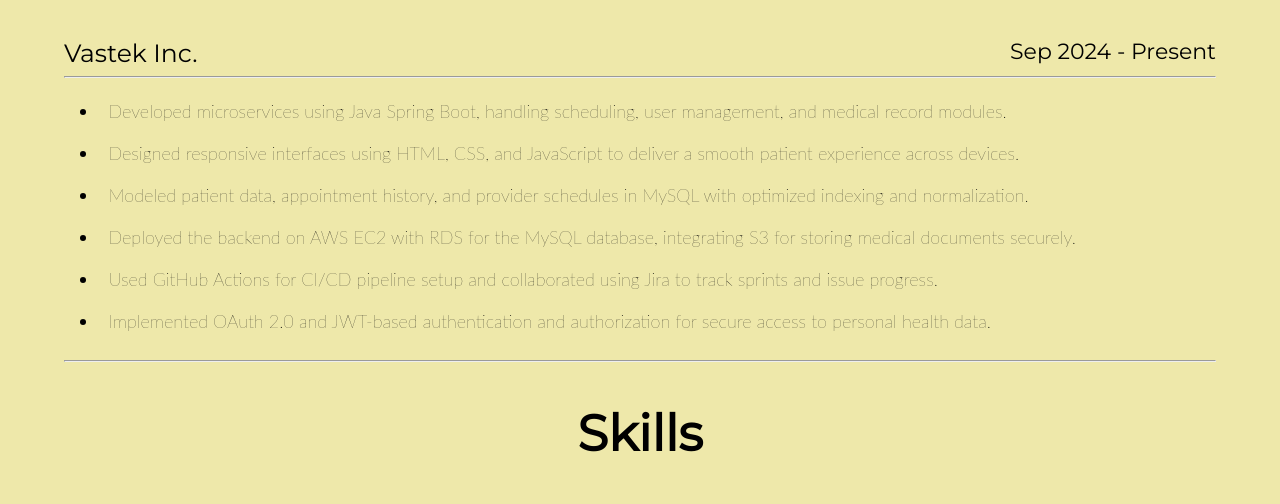
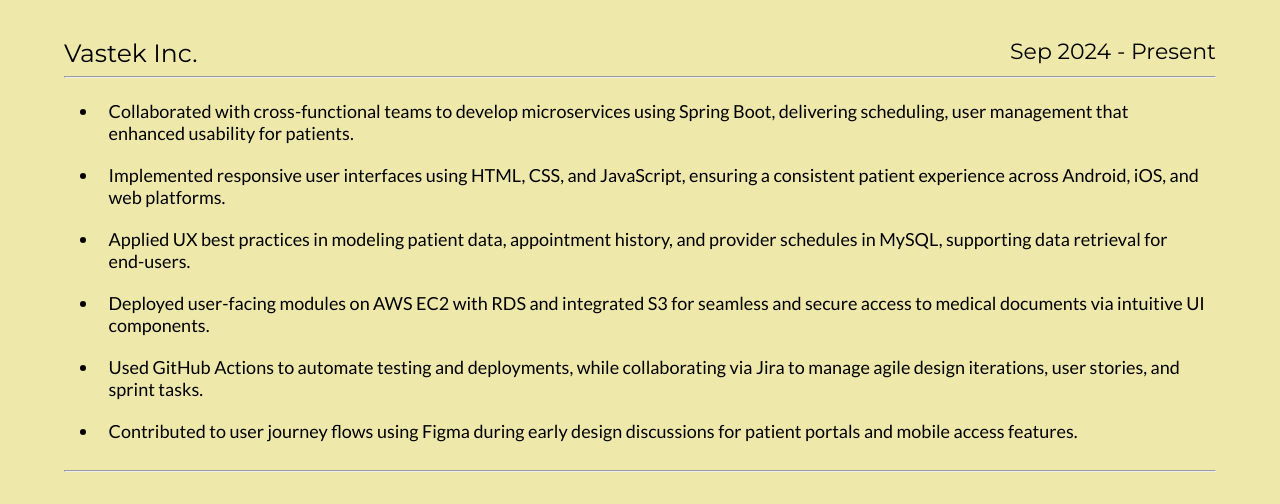
Before and after one commit to Sainath1745/portfolio, a plain HTML site: page index.html in a window 1280 px wide. Shown: the part 1337-1841 px from the top of the page. Drawn offline with Linux system fonts and the light colour scheme.

Commit message:
changes in font

```diff
--- a/index.html
+++ b/index.html
@@ -4,6 +4,7 @@
         <meta name="viewport" content="width=device-width, initial-scale=1.0">
         <link rel="stylesheet" href="portfolio.css">
         <link href="https://fonts.googleapis.com/css2?family=Montserrat&display=swap" rel="stylesheet">
+        <link href="https://fonts.googleapis.com/css2?family=Lato&display=swap" rel="stylesheet">
     </head>
     <body>
         <div id = "wrapper">
@@ -42,12 +43,12 @@
             </h3>
             <hr>
             <ul>
-                <li>Developed microservices using Java Spring Boot, handling scheduling, user management, and medical record modules.</li>
-                <li>Designed responsive interfaces using HTML, CSS, and JavaScript to deliver a smooth patient experience across devices.</li>
-                <li>Modeled patient data, appointment history, and provider schedules in MySQL with optimized indexing and normalization.</li>
-                <li>Deployed the backend on AWS EC2 with RDS for the MySQL database, integrating S3 for storing medical documents securely.</li>
-                <li>Used GitHub Actions for CI/CD pipeline setup and collaborated using Jira to track sprints and issue progress.</li>
-                <li>Implemented OAuth 2.0 and JWT-based authentication and authorization for secure access to personal health data.</li>
+                <li>Collaborated with cross-functional teams to develop microservices using Spring Boot, delivering scheduling, user management that enhanced usability for patients.</li>
+                <li>Implemented responsive user interfaces using HTML, CSS, and JavaScript, ensuring a consistent patient experience across Android, iOS, and web platforms.</li>
+                <li>Applied UX best practices in modeling patient data, appointment history, and provider schedules in MySQL, supporting data retrieval for end-users.</li>
+                <li>Deployed user-facing modules on AWS EC2 with RDS and integrated S3 for seamless and secure access to medical documents via intuitive UI components.</li>
+                <li>Used GitHub Actions to automate testing and deployments, while collaborating via Jira to manage agile design iterations, user stories, and sprint tasks.</li>
+                <li>Contributed to user journey flows using Figma during early design discussions for patient portals and mobile access features.</li>
             </ul>
             <hr>
          </div>
--- a/portfolio.css
+++ b/portfolio.css
@@ -128,7 +128,6 @@
     text-align : left;
     font-size : 16px;
     padding : 0 2%;
-    font-weight: 100;
     font-family : 'Lato', 'sans-serif';
     line-height : 1.5em;
     word-spacing: 0.1em;
@@ -171,7 +170,6 @@
 
 .Experience ul li{
     font-family: 'Lato', sans-serif;
-    font-weight : 100;
     padding : 10px;
 }
 
@@ -240,7 +238,6 @@
 .P-Sections p{
     font-size : 18px;
     font-family : "Lato", sans-serif;
-    font-weight : 100;
     padding : 0 1%;
     text-align : left;
     box-sizing: border-box;
```
